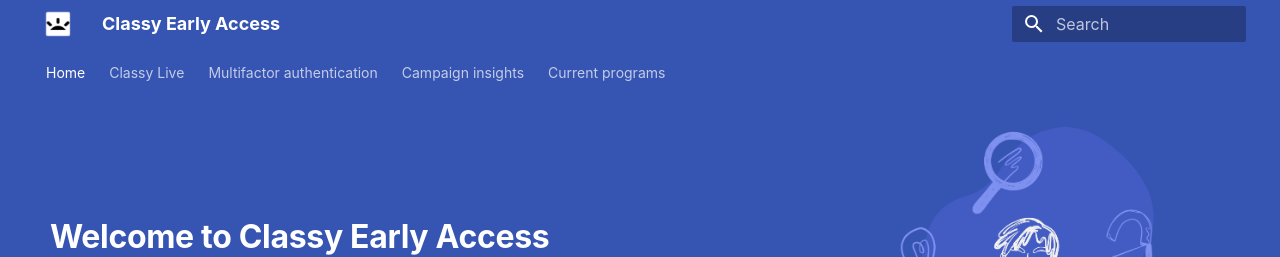
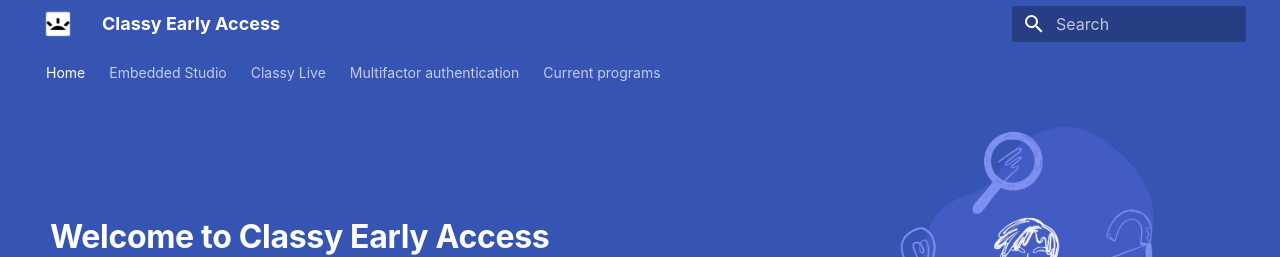
Before and after one commit to truj1ll0/mkdocs-help-center, an MkDocs documentation site: the page built from docs/index.md, in a window 1280 px wide and 900 px high. Shown: the top 257 px of the window. Built offline with MkDocs 1.6.1 and Material for MkDocs 9.7.7, drawn with Linux system fonts in a browser that asks for light colours; some web fonts are replaced; some of the changed lines change nothing that is shown.

Commit message:
Add embedded studio articles to nav

```diff
--- a/mkdocs.yml
+++ b/mkdocs.yml
@@ -86,10 +86,16 @@
 #===================================================================================#
 nav:
   - Home: index.md
+  - Embedded Studio:
+      - Embedded Studio: /embedded-studio/embedded-studio.md
+      - Designer: /embedded-studio/embedded-studio-designer.md
+      - Install: /embedded-studio/install-an-embedded-donation-form.md
+      - Settings: /embedded-studio/embedded-studio-settings.md
+      - WordPress: /embedded-studio/embed-a-donation-form-on-wordpress.md
+      - Troubleshooting: /embedded-studio/troubleshooing-embedded-campaigns.md
   - Classy Live:
       - Mobile app: classy-live/mobile-app.md
       - Reader M2: classy-live/reader-m2.md
       - Import attendees: classy-live/import-attendees.md
   - Multifactor authentication: multifactor-authentication.md
-  - Campaign insights: campaign-insights.md
   - Current programs: beta-and-lighthouse/current-programs.md
```
